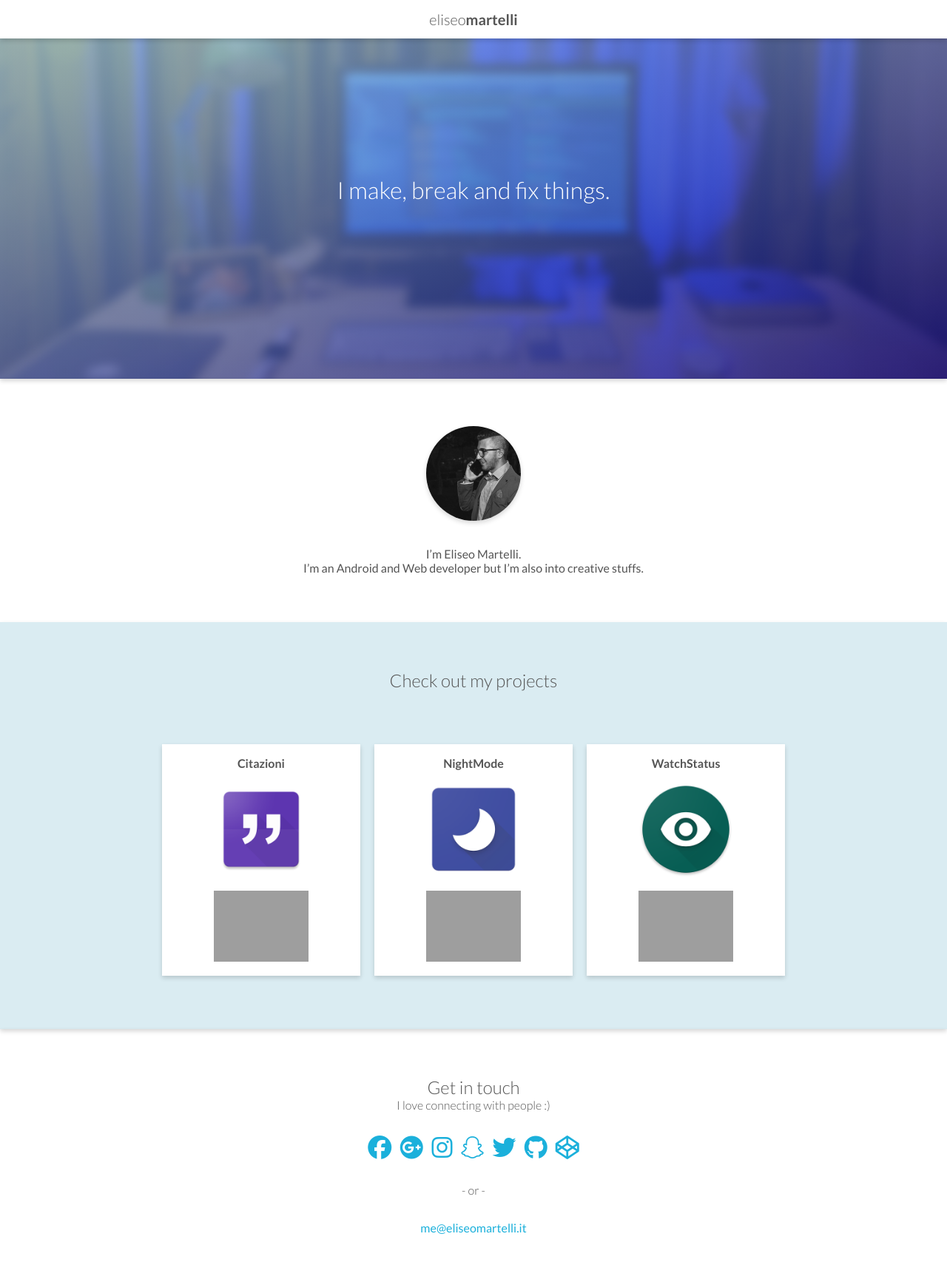
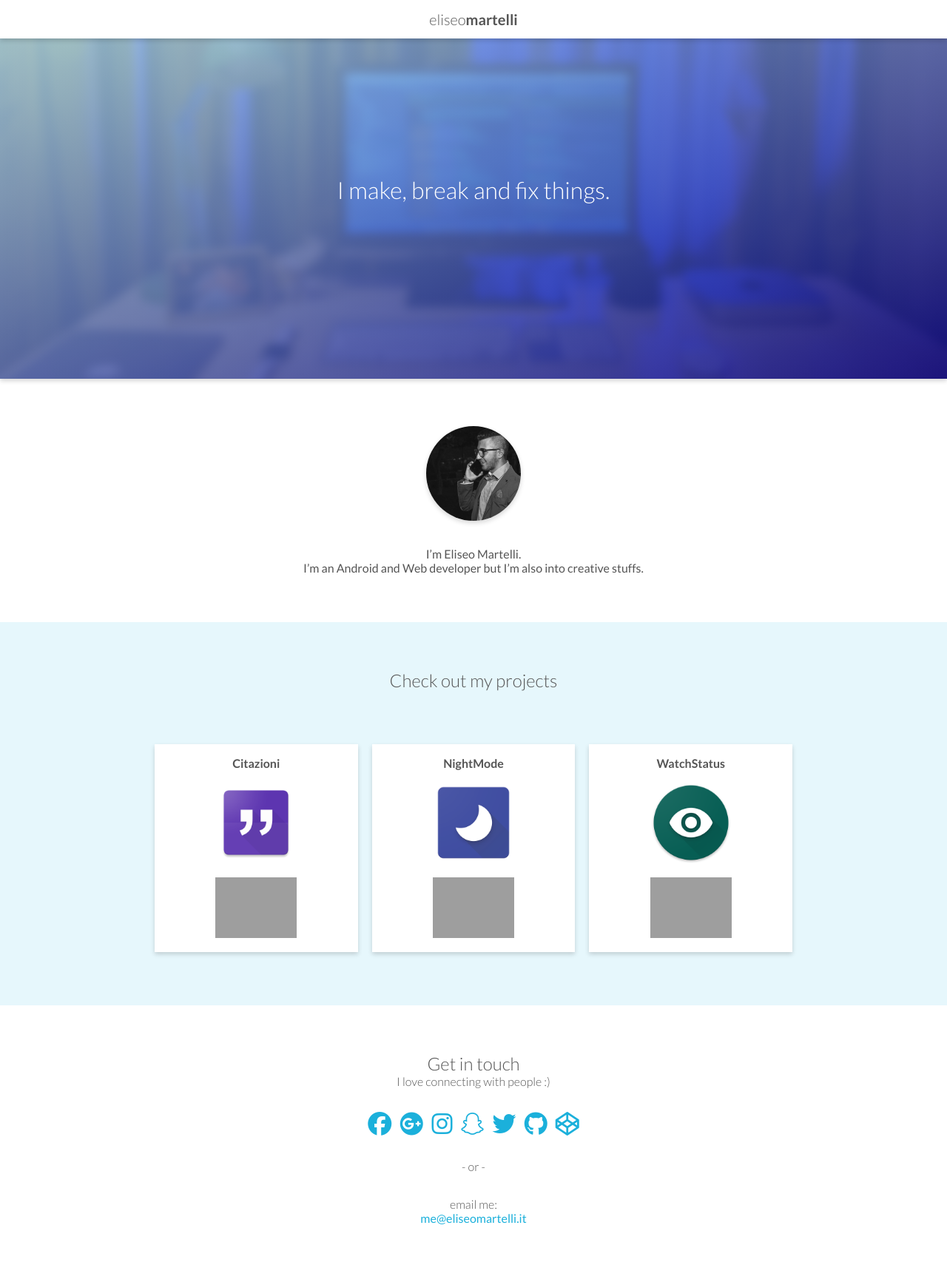
Before and after one commit to eliseomartelli/eliseomartelli.it, a PHP site: page / in a window 1280 px wide. Shown: the whole page at 74% size. After the commit the page ends 1655 px from the top, so only its background shows below. Run offline with PHP 8.4, Linux system fonts and the light colour scheme; some libraries are stand-ins or nearby versions; grey boxes are pictures that could not be loaded.

Commit message:
new design

```diff
--- a/index.php
+++ b/index.php
@@ -15,20 +15,18 @@
             </div>
         </div>
         <header class="full-width container center-content">
-
-                <p class="desc grid">
-                    I make, break and fix things.
-                </p>
-
+            <p class="desc grid">
+                I make, break and fix things.
+            </p>
         </header>
         <main>
-            <div class="container full-width center-content section">
+            <div class="full-width center-content section">
                 <div class="grid">
                     <img class="profile container" src="res/profile.jpg" alt="">
                     <p>I’m Eliseo Martelli.<br>I’m an Android and Web developer but I’m also into creative stuffs.</p>
                 </div>
             </div>
-            <div class="container full-width center-content section section-bis">
+            <div class="full-width center-content section section-bis">
                 <h2>Check out my projects</h2>
                 <div class="grid">
                     <div class="card container">
@@ -48,7 +46,7 @@
                     </div>
                 </div>
             </div>
-            <div class="container full-width center-content section">
+            <div class="full-width center-content section">
                 <h2>Get in touch</h2>
                 <p style="font-weight: 300;">I love connecting with people :)</p>
                 <div class="grid">
@@ -76,6 +74,7 @@
                         </a>
                     </p>
                     <p class="or">- or -</p>
+                    <p style="font-weight: 300;">email me:</p>
                     <a class="icon-a email" href="mailto:me@eliseomartelli.it">me@eliseomartelli.it</a>
                 </div>
 
--- a/res/style.css
+++ b/res/style.css
@@ -36,8 +36,8 @@
 
 header {
     background: linear-gradient(to bottom right,
-        hsla(193, 88%, 86%, 0.7),
-        hsla(240, 100%, 27%, 0.7)), url("herobg.jpg");
+        hsla(193, 88%, 86%, 0.8),
+        hsla(240, 100%, 27%, 0.8)), url("herobg.jpg");
     background-position: center;
     background-repeat: no-repeat;
     background-size: cover;
@@ -70,7 +70,7 @@ header {
 }
 
 .section.section-bis {
-    background: #DAECF2;
+    background: #e6f7fc;
 }
 
 .section h2 {
@@ -83,7 +83,8 @@ header {
     margin: 8px;
     padding-top: 16px;
     padding-bottom: 16px;
-    min-width: 268px;
+    width: calc(100% / 3 - 6 * 8px);
+    min-width: calc(960px / 3 - 6 * 8px);
 }
 
 .grid {
@@ -98,7 +99,7 @@ header {
 }
 .card.container img {
     margin-top: 16px;
-    width: 128px;
+    width: 40%;
 }
 
 #social {
@@ -108,6 +109,10 @@ header {
     color: #1BB0DB;
     text-decoration: none;
     margin: 4px;
+    transition: color 0.4s;
+}
+.icon-a:hover {
+    color: #1bdba6;
 }
 .or {
     font-weight: 300;
@@ -116,9 +121,10 @@ header {
 }
 @media (max-width: 380px) {
     .card {
-        width: calc(88vw);
+        width: 100%;
         margin-left: 0;
         margin-right: 0;
+        min-width: 0px;
     }
     .grid {
         padding-left: 16px;
@@ -128,3 +134,19 @@ header {
         font-size: 22px;
     }
 }
+
+@media (max-width: 200px) {
+    .card h4 {
+        font-size: .8rem;
+    }
+    h2 {
+        font-size: 1rem;
+    }
+    p {
+        font-size: .8rem;
+    }
+    .profile {
+        width: 45%;
+        height: auto;
+    }
+}
```
Also changed, not shown: 1 other file.
